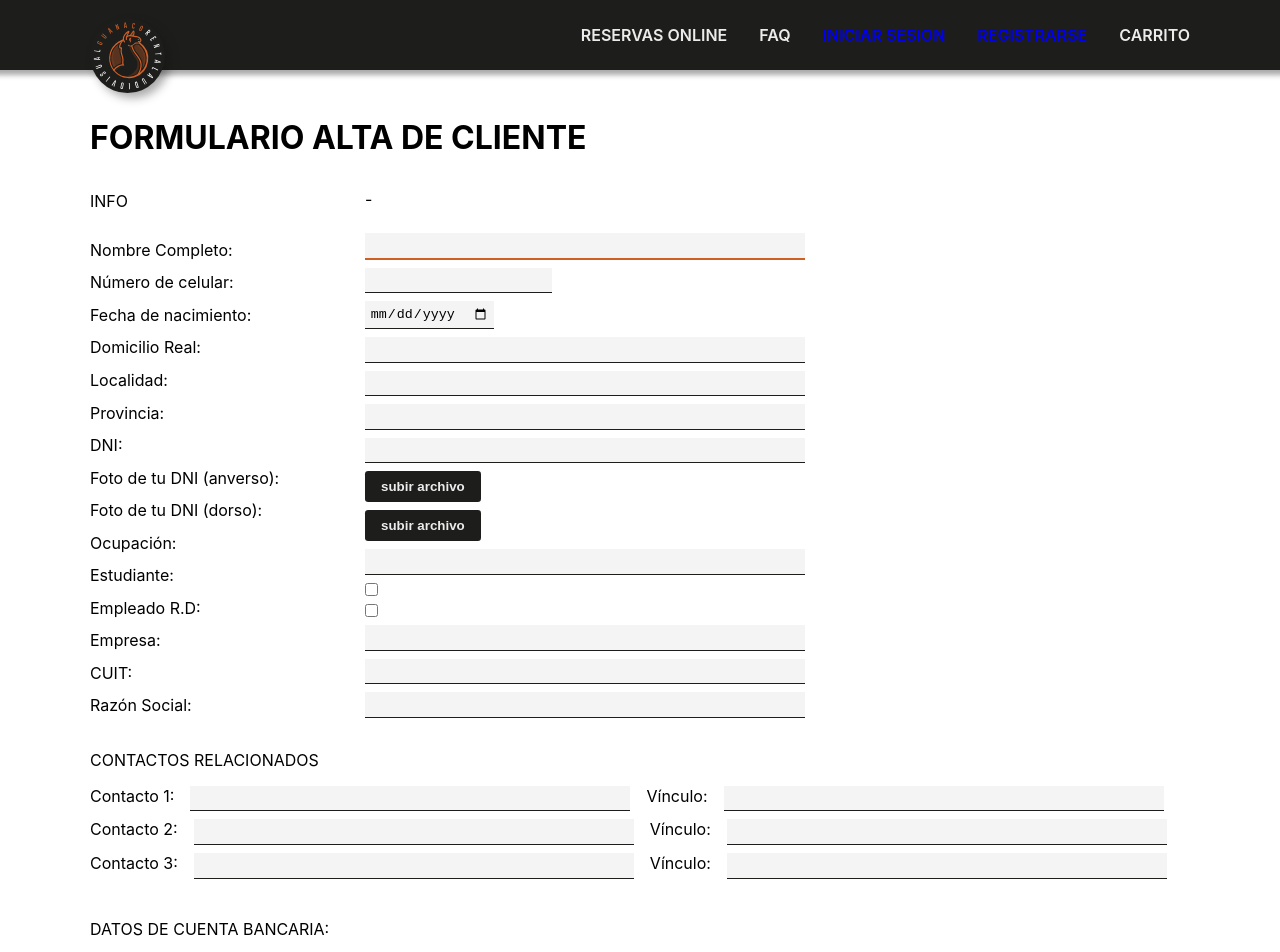
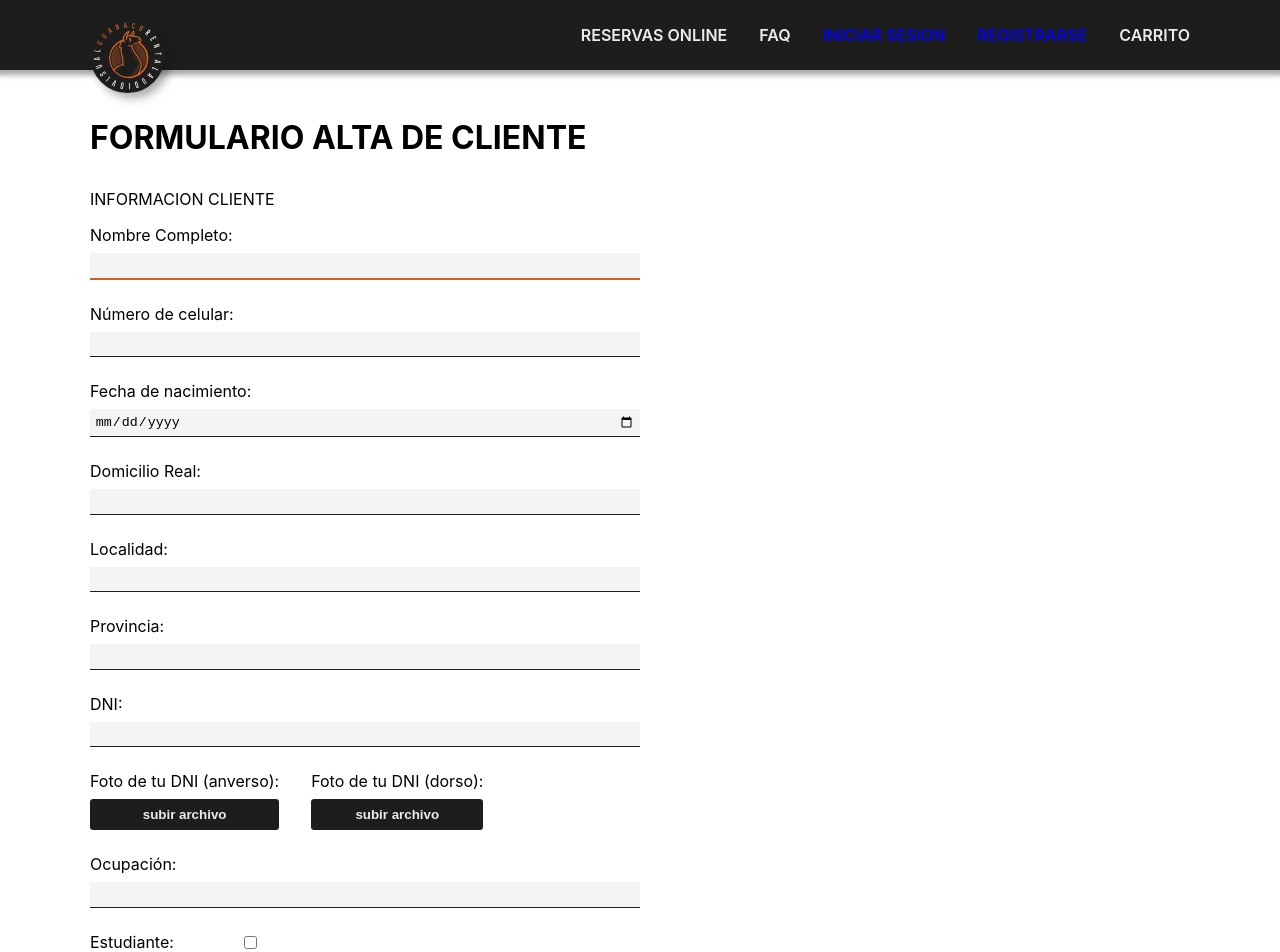
Before and after one commit to Facupelli/guanaco-rental, a Next.js app in the folder guanaco-rental/: page /newClient in a window 1280 px wide. Shown: the top 952 px of the page. Built offline with nearby package versions, Linux system fonts and the light colour scheme; no server answers.

Commit message:
completeProfile form styles fix

```diff
--- a/guanaco-rental/components/CompleteProfileModal/CompleteProfileModal.js
+++ b/guanaco-rental/components/CompleteProfileModal/CompleteProfileModal.js
@@ -14,7 +14,7 @@ export default function CompleteProfileModal({ user }) {
   const [dniFront, setDniFront] = useState("");
   const [dniBack, setDniBack] = useState("");
 
-  console.log(dniBack)
+  console.log(dniBack);
 
   const openWidget = (setImagePublicId) => {
     // create the widget
@@ -68,27 +68,10 @@ export default function CompleteProfileModal({ user }) {
       <h1>FORMULARIO ALTA DE CLIENTE </h1>
       <form className={s.form} onSubmit={handleSubmit(onSubmit)}>
         <fieldset className={s.personal_info_wrapper}>
-          <div className={s.labels_wrapper}>
-            <legend>INFO</legend>
+          <legend>INFORMACION CLIENTE</legend>
+
+          <div className={s.inputs}>
             <label htmlFor="fullName">Nombre Completo:</label>
-            <label htmlFor="phone">Número de celular:</label>
-            <label htmlFor="birthDate">Fecha de nacimiento:</label>
-            <label htmlFor="address">Domicilio Real:</label>
-            <label htmlFor="addressLocation">Localidad:</label>
-            <label htmlFor="addressProvince">Provincia:</label>
-            <label htmlFor="dniNumber">DNI:</label>
-            <label htmlFor="dniFront">Foto de tu DNI (anverso):</label>
-            <label htmlFor="dniBack">Foto de tu DNI (dorso):</label>
-            <label htmlFor="occupation">Ocupación:</label>
-            <label htmlFor="student">Estudiante:</label>
-            <label htmlFor="employee">Empleado R.D:</label>
-            <label htmlFor="company">Empresa:</label>
-            <label htmlFor="cuit">CUIT:</label>
-            <label htmlFor="bussinessName">Razón Social:</label>
-          </div>
-
-          <div className={s.inputs_wrapper}>
-            <legend>-</legend>
             <input
               required
               type="text"
@@ -96,32 +79,61 @@ export default function CompleteProfileModal({ user }) {
               autoFocus
               {...register("fullName")}
             />
+          </div>
+
+          <div className={s.inputs}>
+            <label htmlFor="phone">Número de celular:</label>
             <input required type="tel" id="phone" {...register("phone")} />
+          </div>
+
+          <div className={s.inputs}>
+            <label htmlFor="birthDate">Fecha de nacimiento:</label>
             <input
               required
               type="date"
               id="birthDate"
               {...register("birthDate")}
             />
+          </div>
+
+          <div className={s.inputs}>
+            <label htmlFor="address">Domicilio Real:</label>
             <input required type="text" id="address" {...register("address")} />
+          </div>
+
+          <div className={s.inputs}>
+            <label htmlFor="addressLocation">Localidad:</label>
             <input
               required
               type="text"
               id="addressLocation"
               {...register("addressLocation")}
             />
+          </div>
+
+          <div className={s.inputs}>
+            <label htmlFor="addressProvince">Provincia:</label>
             <input
               required
               type="text"
               id="addressProvince"
               {...register("addressProvince")}
             />
+          </div>
+
+          <div className={s.inputs}>
+            <label htmlFor="dniNumber">DNI:</label>
             <input
               required
               type="text"
               id="dniNumber"
               {...register("dniNumber")}
             />
+          </div>
+
+          <div className={s.dni_files_wrapper}>
+            <div>
+              <label htmlFor="dniFront">Foto de tu DNI (anverso):</label>
               <button
                 type="button"
                 id="dniFront"
@@ -129,6 +141,10 @@ export default function CompleteProfileModal({ user }) {
               >
                 subir archivo
               </button>
+            </div>
+
+            <div>
+              <label htmlFor="dniBack">Foto de tu DNI (dorso):</label>
               <button
                 type="button"
                 id="dniBack"
@@ -136,16 +152,41 @@ export default function CompleteProfileModal({ user }) {
               >
                 subir archivo
               </button>
+            </div>
+          </div>
+
+          <div className={s.inputs}>
+            <label htmlFor="occupation">Ocupación:</label>
             <input
               required
               type="text"
               id="occupation"
               {...register("occupation")}
             />
+          </div>
+
+          <div className={s.flex}>
+            <label htmlFor="student">Estudiante:</label>
             <input type="checkbox" id="student" {...register("student")} />
+          </div>
+
+          <div className={s.flex}>
+            <label htmlFor="employee">Empleado R.D:</label>
             <input type="checkbox" id="employee" {...register("employee")} />
+          </div>
+
+          <div className={s.inputs}>
+            <label htmlFor="company">Empresa:</label>
             <input type="text" id="company" {...register("company")} />
+          </div>
+
+          <div className={s.inputs}>
+            <label htmlFor="cuit">CUIT:</label>
             <input required type="text" id="cuit" {...register("cuit")} />
+          </div>
+
+          <div className={s.inputs}>
+            <label htmlFor="bussinessName">Razón Social:</label>
             <input
               type="text"
               id="bussinessName"
--- a/guanaco-rental/components/CompleteProfileModal/CompleteProfileModal.module.scss
+++ b/guanaco-rental/components/CompleteProfileModal/CompleteProfileModal.module.scss
@@ -34,21 +34,44 @@
     }
 
     .personal_info_wrapper {
-      display: grid;
-      grid-template-columns: 20% 80%;
-      column-gap: 5%;
+      display: flex;
+      flex-direction: column;
+      row-gap: 1.5rem;
+      width: 50%;
 
-      .labels_wrapper,
-      .inputs_wrapper {
+      .inputs {
         display: flex;
         flex-direction: column;
-        align-items: flex-start;
-        justify-content: space-around;
-        row-gap: 0.5rem;
+        row-gap: .5rem;
       }
 
-      input[type="text"] {
+      // input[type="text"] {
+      //   width: 50%;
+      // }
+
+      .dni_files_wrapper {
+        display: flex;
+        align-items: center;
+        gap: 2rem;
+        // width: 50%;
+
+        > div {
+          display: flex;
+          flex-direction: column;
+          row-gap: 0.5rem;
+          // flex-basis: 50%;
+        }
+      }
+
+      .flex {
+        display: flex;
+        align-items: center;
+        gap: 1rem;
         width: 50%;
+
+        > label {
+          flex-basis: 50%;
+        }
       }
     }
 
```
Lines whose indentation alone changed are shown as unchanged.
